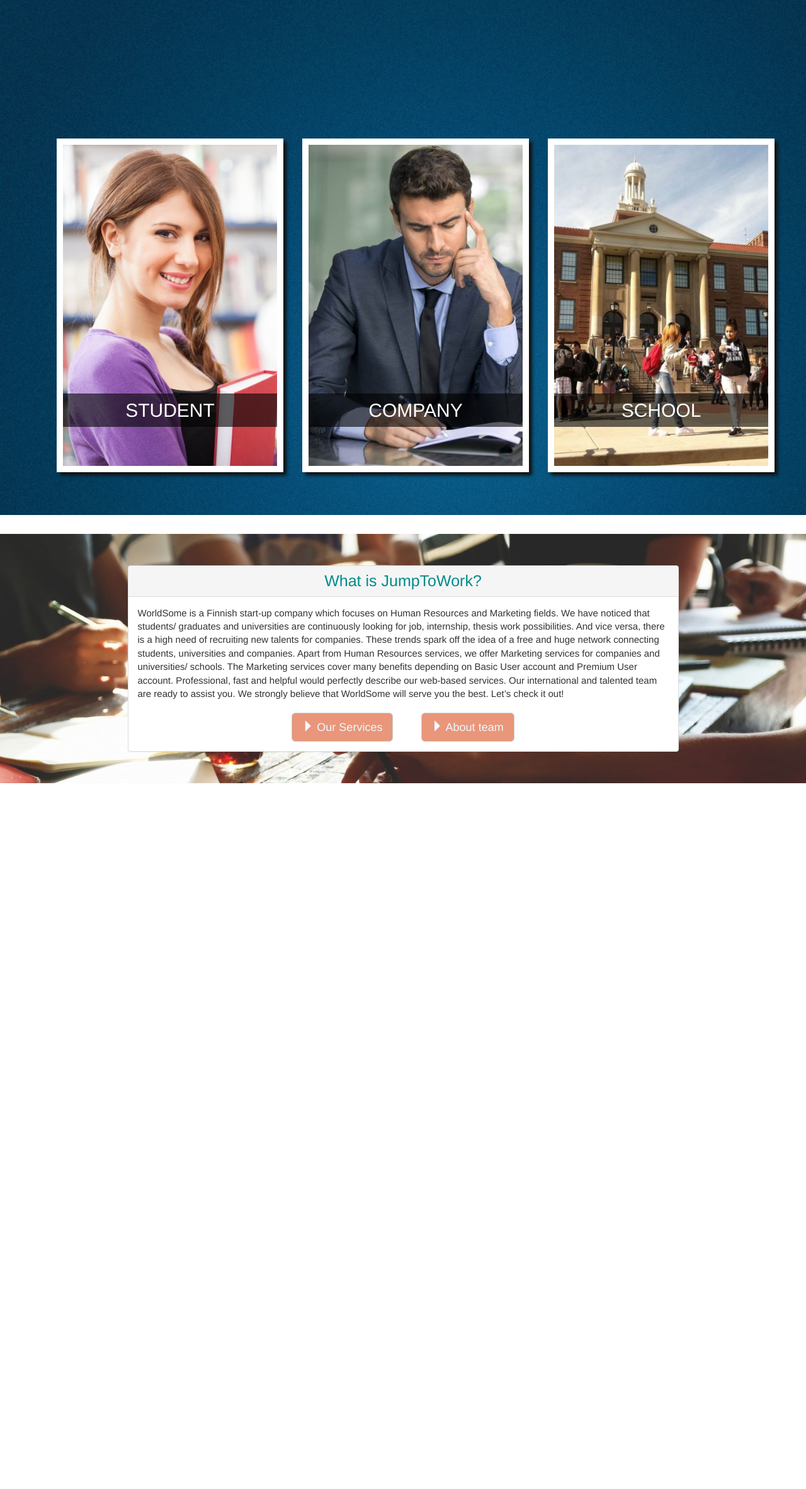
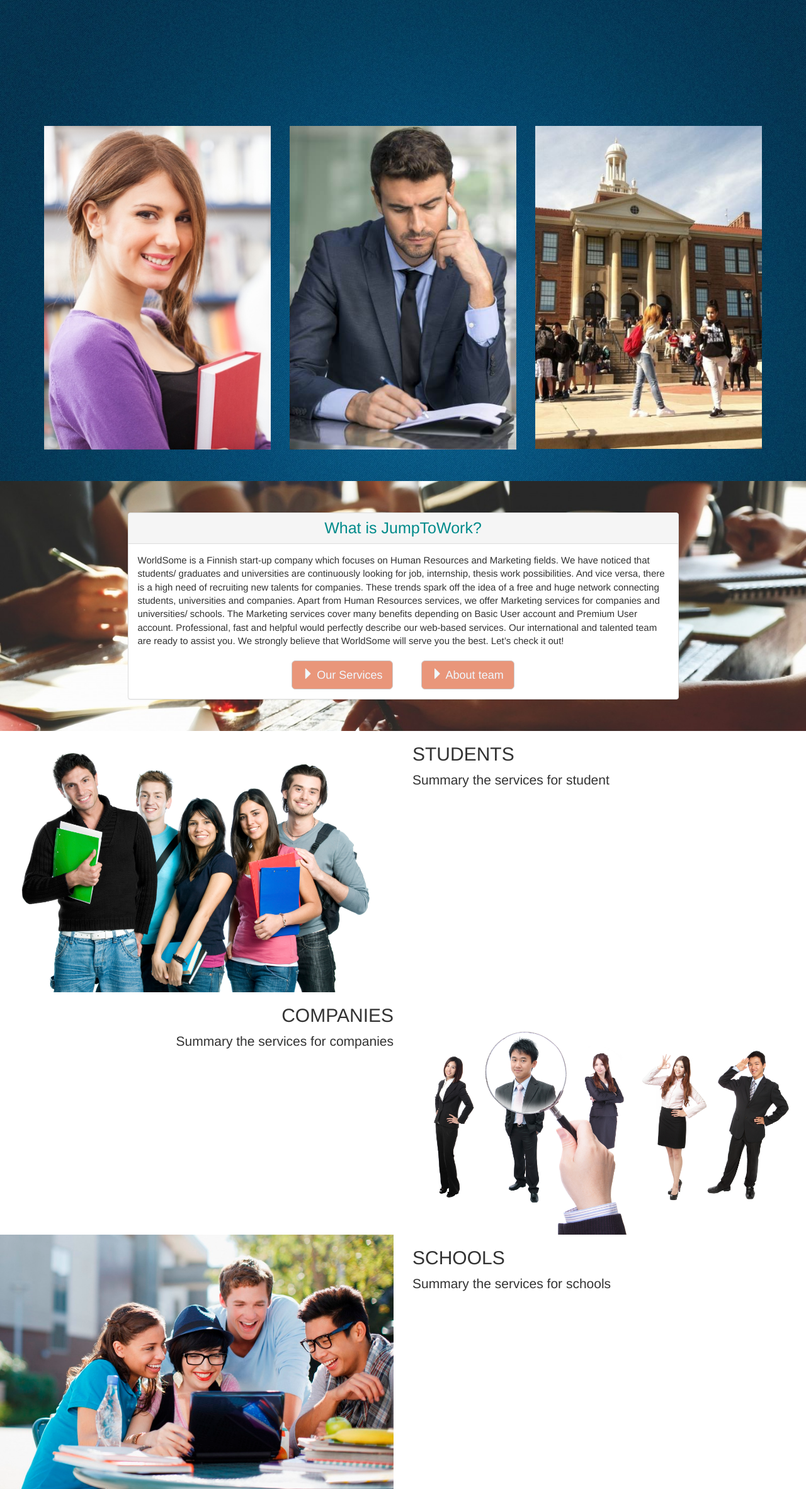
Before and after one commit to BangNguyen1992/JumpToWork-LandingPage, a plain HTML site: page index.html in a window 1280 px wide. Shown: the whole page at 63% size. Before the commit the page ends 1244 px from the top, so only its background shows below. Drawn offline with nearby package versions, Linux system fonts and the light colour scheme.

Commit message:
Adding improvement

```diff
--- a/css/custom.css
+++ b/css/custom.css
@@ -1,7 +1,17 @@
 .bgimage {
-    padding-top: 200px;
+    margin-top: 400px;
     background-image: url(../images/background.png);
     background-size: cover;
+}
+.logo-space{
+    padding-top: 200px !important;
+    padding-bottom: 50px !important;
+}
+.jumbotron{
+    margin-top: 0px;
+    margin-bottom: 0px;
+    padding: 0px;
+    background-color: white;
 }
 
 .title {
@@ -9,48 +19,6 @@
     background-color: darkgray;
     background-size: cover;
 }
-
-.pic {
-    border: 10px solid #fff;
-    float: left;
-    height: 530px;
-    width: 360px;
-    margin: 20px;
-    overflow: hidden;
-    -webkit-box-shadow: 5px 5px 5px #111;
-    box-shadow: 5px 5px 5px #111;
-}
-
-.grow img {
-    height: auto;
-    width: 360px;
-    -webkit-transition: all 1s ease;
-    -moz-transition: all 1s ease;
-    -o-transition: all 1s ease;
-    -ms-transition: all 1s ease;
-    transition: all 1s ease;
-}
-
-.grow img:hover {
-    width: 400px;
-    height: auto;
-}
-
-
-/*
-.thumbnail {
-  display: grid;
-  padding: 4px;
-  margin-bottom: 20px;
-  line-height: 1.42857143;
-  background-color: transparent;
-  border: none;
-  border-radius: 4px;
-  -webkit-transition: border .2s ease-in-out;
-       -o-transition: border .2s ease-in-out;
-          transition: border .2s ease-in-out;
-}
-*/
 
 .hovereffect {
   width: 100%;
@@ -67,42 +35,55 @@
   height: 100%;
   position: absolute;
   overflow: hidden;
-    top: 330px;
+  top: 75%;
   left: 0;
 /*  background-color: rgba(75,75,75,0.7);*/
-    -webkit-transition: all 0.4s cubic-bezier(0.88, -0.99, 0, 1.81);
-    transition: all 0.4s cubic-bezier(0.88, -0.99, 0, 1.81);
+    background-color:rgba(0,0,0,0.5);
+    opacity:0;
+/*
+  -webkit-transition: all 0.4s  cubic-bezier(0.88,-0.99, 0, 1.81);
+  transition: all 0.4s  cubic-bezier(0.88,-0.99, 0, 1.81);
+*/
+    -webkit-transition:all .4s ease-in-out;
+transition:all .4s ease-in-out
 }
 
 .hovereffect:hover .overlay {
 /*  background-color: rgba(48, 152, 157, 0.4);*/
-    background-color: rgba(75, 75, 75, 0.7);
+    opacity:1;
+filter:alpha(opacity=100);
 }
 
 .hovereffect img {
   display: block;
   position: relative;
+    -webkit-transition:all .4s linear;
+transition:all .4s linear;
 }
 
 .hovereffect h2 {
   text-transform: uppercase;
   color: #fff;
-    /*  text-align: center;*/
+  text-align: center;
   position: relative;
-    font-size: 30px;
+  font-size: 27px;
   padding: 10px;
   background: rgba(0, 0, 0, 0.6);
   -webkit-transform: translateY(45px);
   -ms-transform: translateY(45px);
   transform: translateY(45px);
-    -webkit-transition: all 0.4s cubic-bezier(0.88, -0.99, 0, 1.81);
-    transition: all 0.4s cubic-bezier(0.88, -0.99, 0, 1.81);
+    -webkit-transition:all .2s ease-in-out;
+transition:all .2s ease-in-out;
+/*
+  -webkit-transition: all 0.4s  cubic-bezier(0.88,-0.99, 0, 1.81);
+  transition: all 0.4s  cubic-bezier(0.88,-0.99, 0, 1.81);
+*/
 }
 
 .hovereffect:hover h2 {
-    -webkit-transform: translateY(10px);
-    -ms-transform: translateY(10px);
-    transform: translateY(10px);
+  -webkit-transform: translateY(5px);
+  -ms-transform: translateY(5px);
+  transform: translateY(5px);
 }
 
 .hovereffect a.info {
@@ -118,11 +99,11 @@
   -webkit-transform: scale(0);
   -ms-transform: scale(0);
   transform: scale(0);
-    -webkit-transition: all 0.4s cubic-bezier(0.88, -0.99, 0, 1.81);
-    transition: all 0.4s cubic-bezier(0.88, -0.99, 0, 1.81);
+  -webkit-transition: all 0.4s  cubic-bezier(0.88,-0.99, 0, 1.81);
+  transition: all 0.4s  cubic-bezier(0.88,-0.99, 0, 1.81);
   font-weight: normal;
   margin: -52px 0 0 0;
-    padding: 62px 151px;
+  padding: 62px 100px;
 }
 
 .hovereffect:hover a.info {
@@ -135,6 +116,12 @@
 
 .hovereffect a.info:hover {
   box-shadow: 0 0 5px #fff;
+}
+
+.hovereffect:hover img {
+-ms-transform:scale(1.2);
+-webkit-transform:scale(1.2);
+transform:scale(1.2);
 }
 
 
--- a/index.html
+++ b/index.html
@@ -21,50 +21,83 @@
 </head>
 
 <body>
-    <div class="jumbotron bgimage">
+    <div class=" logo-space jumbotron bgimage ">
         <div class="container">
             <div class="row">
                 <!-- Students -->
+<!--
                 <div class="col-xs-12 col-md-4 col-lg-4 col-sm-4">
-                    <div class="grow pic">
+                    <div class="grow pic img-responsive">
                         <div class="hovereffect">
-                            <img class="img-reponsive" src="images/student.jpg" alt="studentImage">
+                            <img class="img-responsive" src="images/student.jpg" alt="studentImage">
                             <div class="overlay">
                                 <h2>STUDENT</h2>
-                                <a class="info" href="#">link here</a>
+                                <a class="info" href="http://jumptowork.com/students/"></a>
                             </div>
                         </div>
                     </div>
                 </div>
+-->
+                <div class="col-lg-4 col-md-4 col-sm-4 col-xs-12">
+    <div class="hovereffect">
+        <img class="img-responsive" src="images/student.jpg" alt="student">
+        <div class="overlay">
+           <h2>STUDENT</h2>
+           <a class="info" href="http://jumptowork.com/students/">Show more</a>
+        </div>
+    </div>
+</div>
                 <!-- Companies -->
+<!--
                 <div class="col-xs-12 col-md-4 col-lg-4 col-sm-4">
                     <div class="grow pic">
                         <div class="hovereffect">
-                            <img class="img-reponsive" src="images/manager.jpg" alt="studentImage">
+                            <img class="img-responsive" src="images/manager.jpg" alt="studentImage">
                             <div class="overlay">
                                 <h2>COMPANY</h2>
-                                <a class="info" href="#">link here</a>
+                                <a class="info" href="http://jumptowork.com/connect/"></a>
                             </div>
                         </div>
                     </div>
                 </div>
+-->
+   <div class="col-lg-4 col-md-4 col-sm-4 col-xs-12">
+    <div class="hovereffect">
+        <img class="img-responsive" src="images/manager.jpg" alt="company">
+        <div class="overlay">
+           <h2>company</h2>
+           <a class="info" href="http://jumptowork.com/connect/">Show more</a>
+        </div>
+    </div>
+</div>
+
                 <!-- Universities -->
+<!--
                 <div class="col-xs-12 col-md-4 col-lg-4 col-sm-4">
                     <div class="grow pic">
                         <div class="hovereffect">
-                            <img class="img-reponsive" src="images/school.jpg" alt="studentImage">
+                            <img class="img-responsive" src="images/school.jpg" alt="studentImage">
                             <div class="overlay">
                                 <h2>SCHOOL</h2>
-                                <a class="info" href="#">link here</a>
+                                <a class="info" href="http://jumptowork.com/connect/"></a>
                             </div>
                         </div>
                     </div>
                 </div>
+-->
+                <div class="col-lg-4 col-md-4 col-sm-4 col-xs-12">
+    <div class="hovereffect">
+        <img class="img-responsive" src="images/school.jpg" alt="school">
+        <div class="overlay">
+           <h2>school</h2>
+           <a class="info" href="http://jumptowork.com/connect/">Show more</a>
+        </div>
+    </div>
+</div>
             </div>
         </div>
     </div>
-
-    <!--About US-->
+<!--About US-->
     <div class="container-fluid aboutUSbox">
         <div class="panel panel-default panelBox">
             <div class="panel-heading">
@@ -83,6 +116,44 @@
             </div>
         </div>
     </div>
+<!--    Detail-->
+    <div class="jumbotron">
+<!--        Sudents-->
+    <div class="row">
+    <div class="col-xs-12 col-md-6 col-lg-6 col-sm-6">
+        <img class="detail-left img-responsive" src="images/students.jpg" alt="student">
+        </div>
+    <div class="col-xs-12 col-md-6 col-lg-6 col-sm-6 detail-text">
+        <h2>STUDENTS</h2>
+        <P>Summary the services for student</P>
+        </div>
+    </div>
+<!--        Companies-->
+        <div class="row">
+            <div style="float: right" class="col-xs-12 col-md-6 col-lg-6 col-sm-6">
+        <img class="img-responsive" src="images/companies.jpg" alt="companies">
+
+        </div>
+    <div class="col-xs-12 col-md-6 col-lg-6 col-sm-6 detail-text text-right">
+        <h2>COMPANIES</h2>
+        <P>Summary the services for companies</P>
+        </div>
+
+    </div>
+<!--        Schools-->
+        <div class="row">
+    <div class="col-xs-12 col-md-6 col-lg-6 col-sm-6">
+        <img class="detail-left img-responsive" src="images/Schools.jpg" alt="school">
+        </div>
+    <div class="col-xs-12 col-md-6 col-lg-6 col-sm-6 detail-text">
+        <h2>SCHOOLS</h2>
+        <P>Summary the services for schools</P>
+        </div>
+    </div>
+    </div>
+
+
+
 
     <!-- jQuery (necessary for Bootstrap's JavaScript plugins) -->
     <script src="https://ajax.googleapis.com/ajax/libs/jquery/1.11.3/jquery.min.js"></script>
```
Also changed, not shown: css/bootstrap.css, images/Schools.jpg (added), images/background1.png (deleted), images/companies.jpg (added), images/students.jpg (added). Lines whose indentation alone changed are shown as unchanged.
